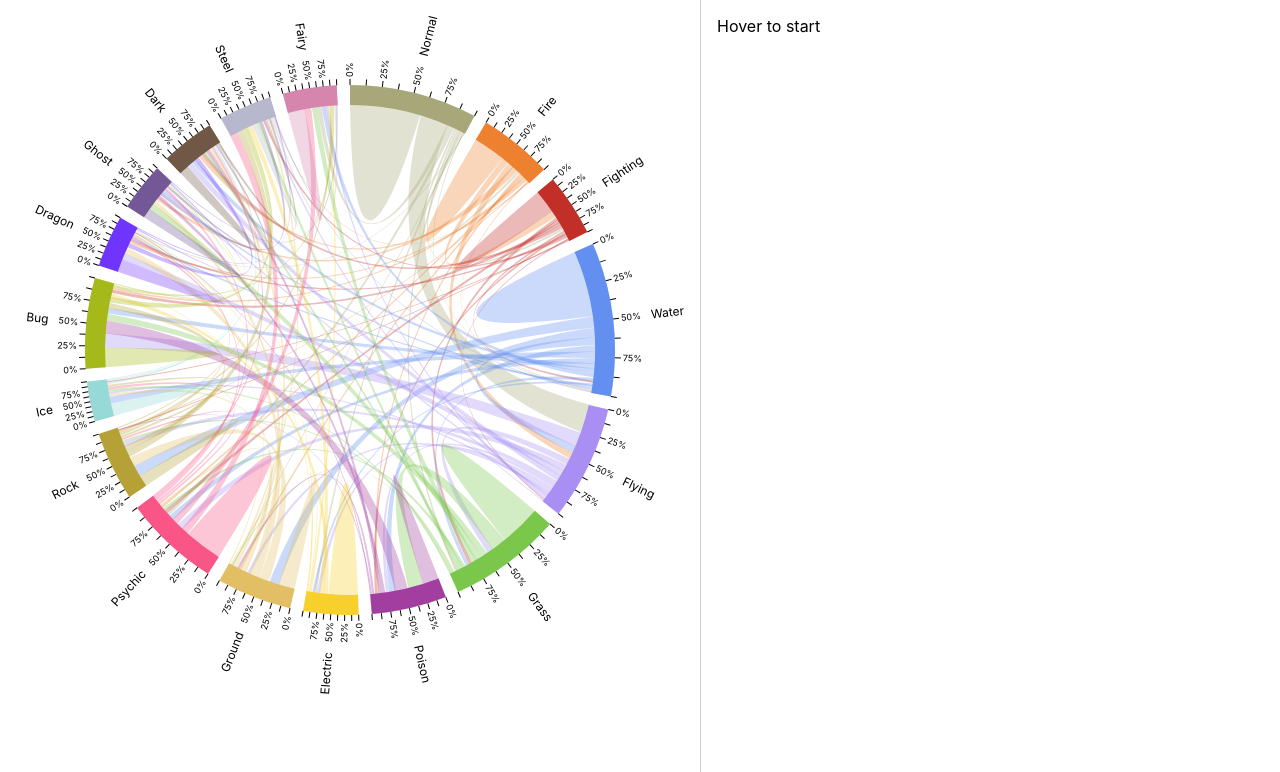
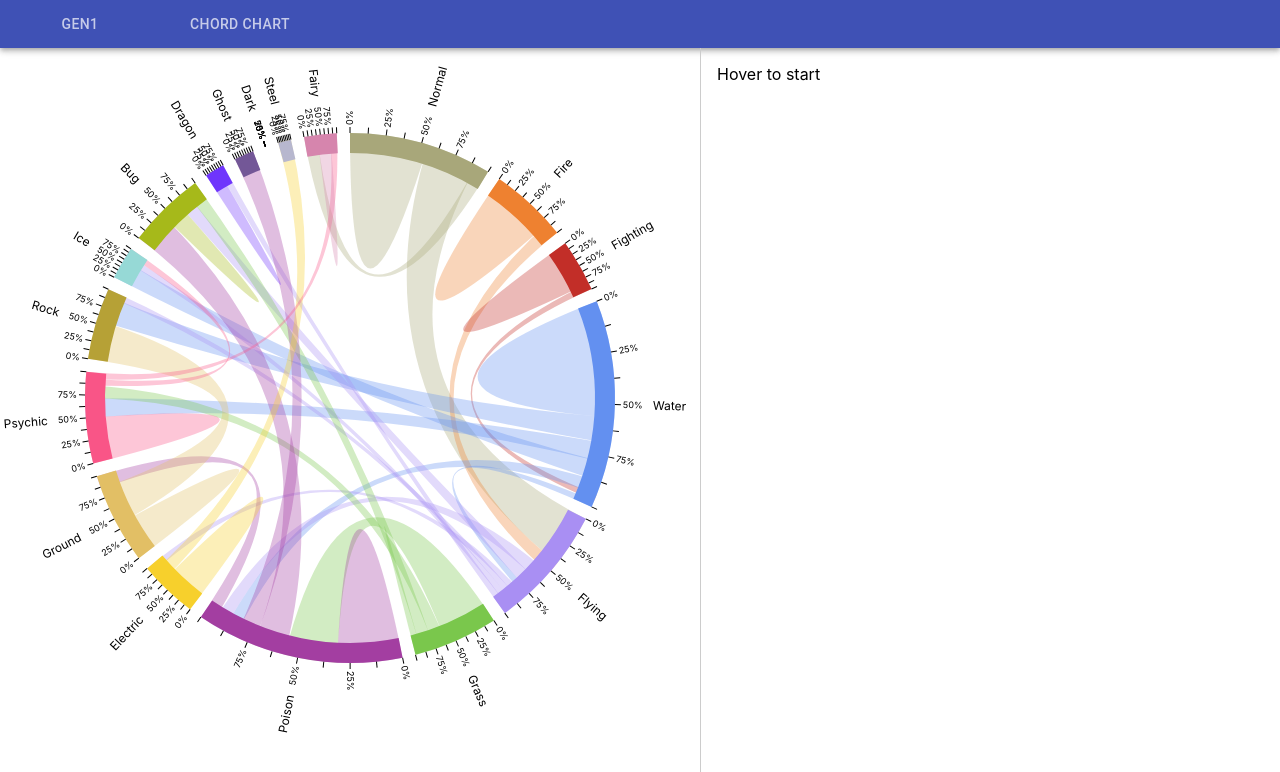
Before and after one commit to trpglobokar/poketypes, a React (Create React App) app: page / in a window 1280 px wide. Shown: the top 772 px of the page. Built offline with nearby package versions, Linux system fonts and the light colour scheme.

Commit message:
feat(Filters): added basic gen 1-3 radio filter

```diff
--- a/package.json
+++ b/package.json
@@ -4,6 +4,7 @@
   "private": true,
   "homepage": "http://trpglobokar.github.io/poketypes",
   "dependencies": {
+    "@material-ui/core": "^4.2.1",
     "d3": "^5.9.7",
     "react": "^16.8.6",
     "react-dom": "^16.8.6",
--- a/src/App.js
+++ b/src/App.js
@@ -3,7 +3,130 @@ import "./App.css"
 import ChordChart from "./chord-chart.js"
 import pokejson from "./pokemon.json"
 import poketypejson from "./pokemon-types.json"
+import {
+  AppBar,
+  Checkbox,
+  FormControlLabel,
+  Tab,
+  Tabs,
+  Typography,
+} from "@material-ui/core"
 
+const genJson = [
+  {
+    id: "gen1",
+    name: "Gen 1",
+    pokemon: [1, 151],
+  },
+  {
+    id: "gen2",
+    name: "Gen 2",
+    pokemon: [152, 251],
+  },
+  {
+    id: "gen3",
+    name: "Gen 3",
+    pokemon: [252, 387],
+  },
+]
+
+class App extends React.Component {
+  constructor(props) {
+    super(props)
+
+    this.state = {
+      selectedGenIds: ["gen1"],
+      genMenuOpen: false,
+      tabValue: null,
+    }
+  }
+
+  handleMenuOpen = _e => {
+    this.setState({ genMenuOpen: true })
+  }
+
+  handleMenuClose = _e => {
+    this.setState({ genMenuOpen: false })
+  }
+
+  changeTab = (_e, newValue) => {
+    if (this.state.tabValue === newValue) {
+      this.setState({ tabValue: null })
+    } else {
+      this.setState({ tabValue: newValue })
+    }
+  }
+
+  renderControlTabs = _e => {
+    const { tabValue, selectedGenIds } = this.state
+
+    const jones = genJson.map(gen => {
+      return (
+        <FormControlLabel
+          key={gen.id}
+          control={
+            <Checkbox
+              checked={selectedGenIds.includes(gen.id)}
+              onChange={this.toggleGen}
+              value={gen.id.toString()}
+            />
+          }
+          label={gen.name}
+        />
+      )
+    })
+
+    //TODO: calculate from multiple names
+    const genLabel = selectedGenIds[0]
+
+    return (
+      <div>
+        <AppBar position="static">
+          {/*<Typography>Showing:</Typography>*/}
+          <Tabs
+            value={tabValue}
+            onChange={this.changeTab}
+            aria-label="simple tabs example"
+          >
+            <Tab label={genLabel} id="gen-tab-1" />
+            <Tab label="Chord Chart" id="other-tab-1" />
+          </Tabs>
+        </AppBar>
+        {this.renderTabContent(0, jones)}
+        {this.renderTabContent(1, "Coming Soon")}
+      </div>
+    )
+  }
+
+  renderTabContent = (index, content) => {
+    const { tabValue } = this.state
+    return (
+      <Typography
+        component="div"
+        role="tabpanel"
+        hidden={tabValue !== index}
+        id={`simple-tabpanel-${index}`}
+        aria-labelledby={`simple-tab-${index}`}
+      >
+        {content}
+      </Typography>
+    )
+  }
+
+  toggleGen = e => {
+    const newGen = e.target.value
+
+    this.setState({
+      selectedGenIds: [newGen],
+    })
+  }
+
+  render() {
+    const { selectedGenIds } = this.state
+
+    const selectedGen = genJson.find(gen => gen.id === selectedGenIds[0])
+
+    //declare blank matrix
     let pokematrix = []
     let pokematrix2 = []
     for (const i in poketypejson) {
@@ -15,15 +138,9 @@ for (const i in poketypejson) {
       }
     }
 
-console.log("pokematrix", pokematrix)
-
-class App extends React.Component {
-  constructor(props) {
-    super(props)
-
     // create input data: a square matrix that provides flow between entities
     //for(const poke of pokejson) {
-    for (let i = 0; i < 800; i++) {
+    for (let i = selectedGen.pokemon[0]; i < selectedGen.pokemon[1]; i++) {
       let poke = pokejson[i]
       if (poke.type.length === 1) {
         const index0 = poketypejson.findIndex(to => to.name === poke.type[0])
@@ -38,19 +155,11 @@ class App extends React.Component {
         pokematrix2[index2][index1].push(poke)
       }
     }
-    this.state = {
-      pokematrix,
-      pokematrix2,
-    }
-  }
 
-  render() {
     return (
       <div>
-        <ChordChart
-          pokematrix={this.state.pokematrix}
-          pokematrix2={this.state.pokematrix2}
-        />
+        {this.renderControlTabs()}
+        <ChordChart pokematrix={pokematrix} pokematrix2={pokematrix2} />
       </div>
     )
   }
--- a/src/chord-chart.js
+++ b/src/chord-chart.js
@@ -10,6 +10,15 @@ const CHORD_RADIUS = WRAPPER_RADIUS - 85
 
 class ChordChart extends React.Component {
   componentDidMount() {
+    this.drawChart()
+  }
+
+  shouldComponentUpdate(nextProps, nextState) {
+    //TODO: check if props != nextProps
+    return true
+  }
+
+  componentDidUpdate() {
     this.drawChart()
   }
 
@@ -84,6 +93,7 @@ class ChordChart extends React.Component {
 
   drawChart() {
     const { pokematrix } = this.props
+    d3.select("#chord-chart").selectAll("*").remove()
 
     // Creates the svg area
     const svg = d3
```
Also changed, not shown: 1 other file (tests, documents, lock files or other folders). Lines whose indentation alone changed are shown as unchanged.
